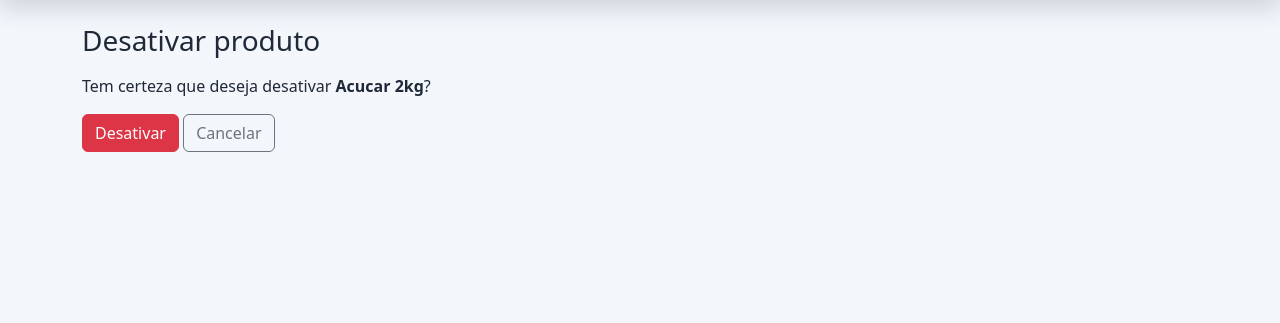
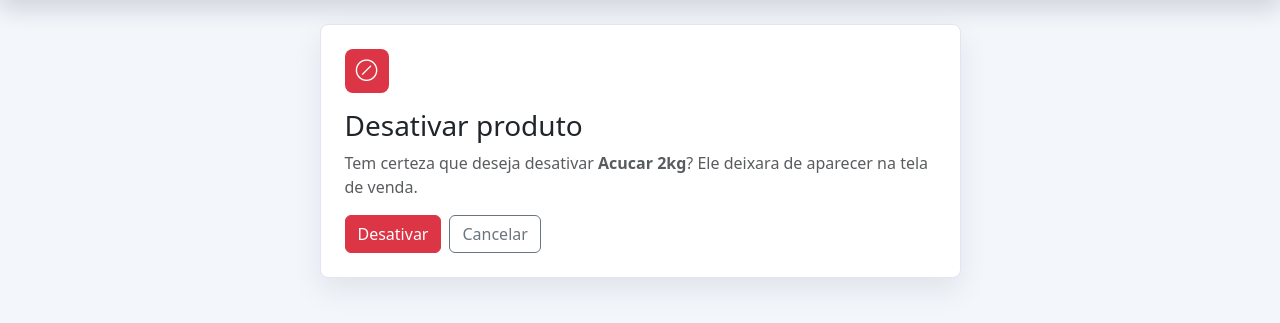
Before and after one commit to LeandroPfilho/PvdGest-oVendas, a Django app: page /produtos/3/desativar/ in a window 1280 px wide. Shown: the part 60-383 px from the top of the page. Run offline with Django 5.2, Linux system fonts and the light colour scheme; the visitor is signed in with stand-in values (Sample User, id 1); data comes from the database, SQL or seed files in the repository.

Commit message:
﻿feat: update produto_confirm_desativar
- Resumo: melhora a apresentacao visual do template produto_confirm_desativar.html
- Funcoes: organiza layout, botoes, tabelas e componentes Bootstrap
- Impacto: mantem URLs e regras existentes sem alterar backend

```diff
--- a/templates/produtos/produto_confirm_desativar.html
+++ b/templates/produtos/produto_confirm_desativar.html
@@ -3,12 +3,21 @@
 {% block title %}Desativar produto - Portal PDV{% endblock %}
 
 {% block content %}
-<h1 class="h3 mb-3">Desativar produto</h1>
-<p>Tem certeza que deseja desativar <strong>{{ produto.nome }}</strong>?</p>
+<div class="row justify-content-center">
+    <div class="col-lg-7">
+        <div class="card">
+            <div class="card-body p-4">
+                <div class="metric-icon bg-danger mb-3"><i class="bi bi-slash-circle"></i></div>
+                <h1 class="h3 mb-2">Desativar produto</h1>
+                <p class="text-muted">Tem certeza que deseja desativar <strong>{{ produto.nome }}</strong>? Ele deixara de aparecer na tela de venda.</p>
 
-<form method="post">
-    {% csrf_token %}
-    <button class="btn btn-danger" type="submit">Desativar</button>
-    <a class="btn btn-outline-secondary" href="{% url 'produtos:lista' %}">Cancelar</a>
-</form>
+                <form method="post" class="d-flex gap-2">
+                    {% csrf_token %}
+                    <button class="btn btn-danger" type="submit">Desativar</button>
+                    <a class="btn btn-outline-secondary" href="{% url 'produtos:lista' %}">Cancelar</a>
+                </form>
+            </div>
+        </div>
+    </div>
+</div>
 {% endblock %}
```
